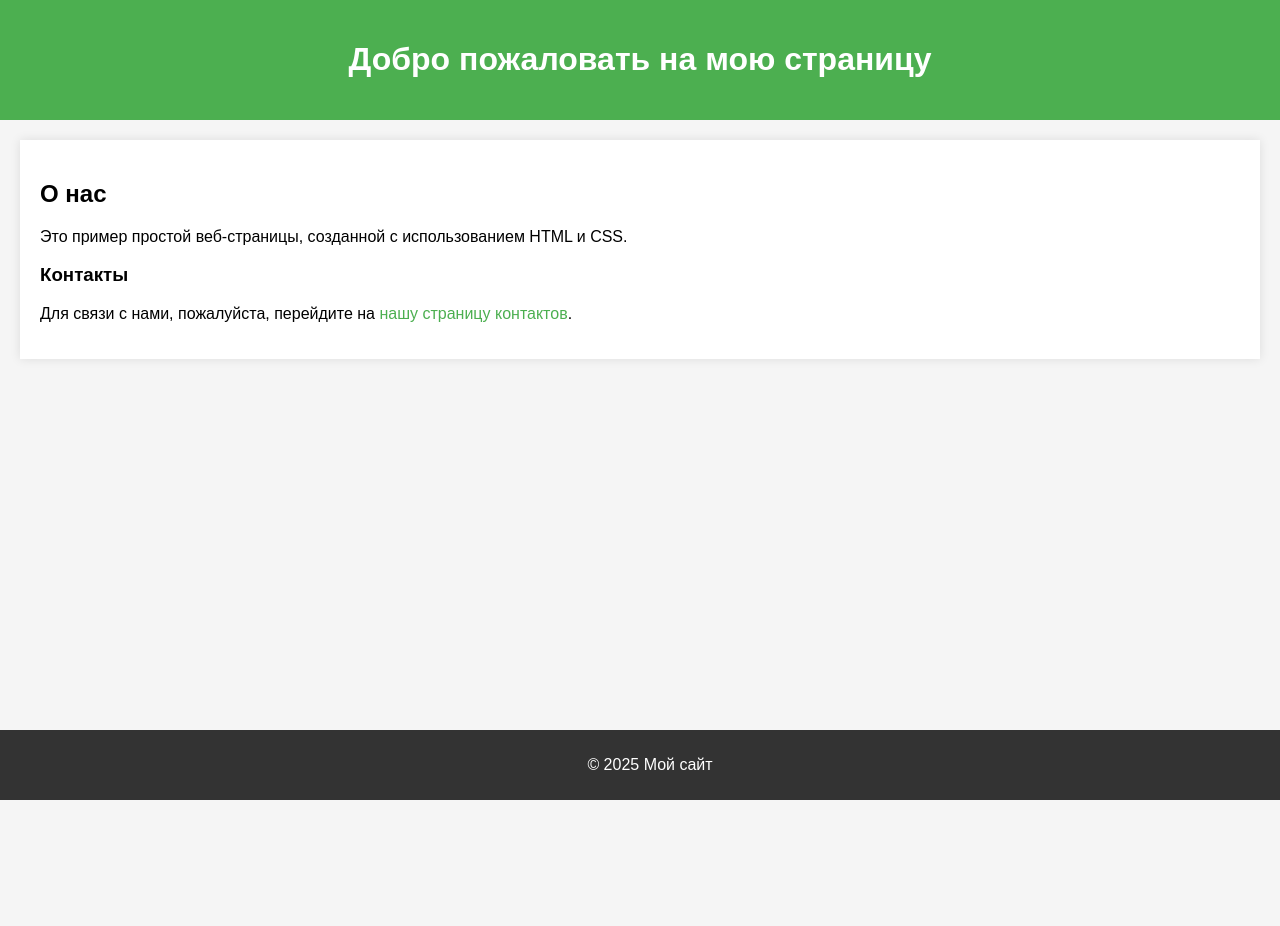
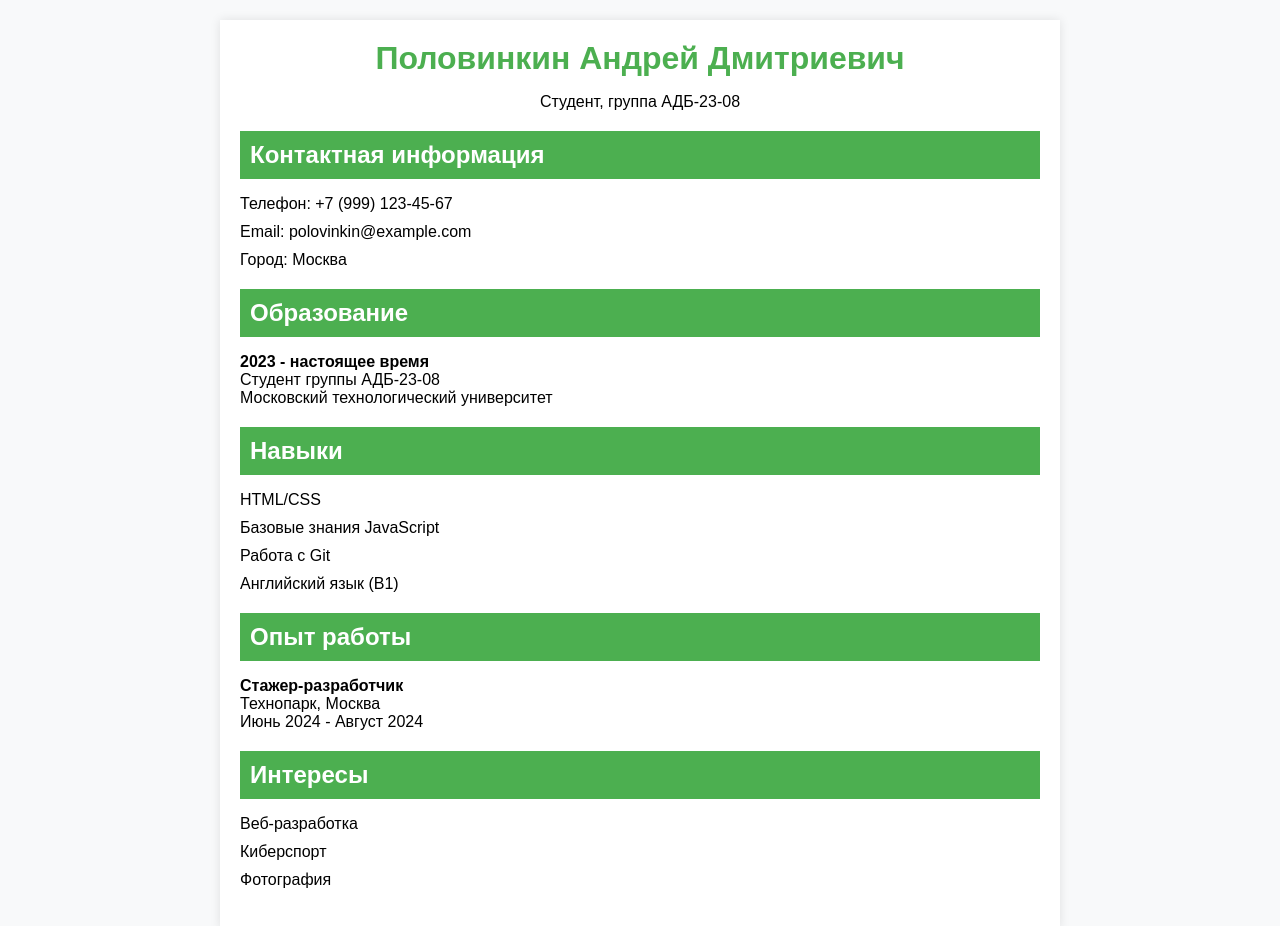
Before and after one commit to Ivanpolovinkin/Ivanpolovinkin.github.io, a plain HTML site: page index.html in a window 1280 px wide. Before the commit the page ends 800 px from the top, so only its background shows below. Drawn offline with Linux system fonts and the light colour scheme.

Commit message:
Update index.html

```diff
--- a/index.html
+++ b/index.html
@@ -3,70 +3,103 @@
 <head>
     <meta charset="UTF-8">
     <meta name="viewport" content="width=device-width, initial-scale=1.0">
-    <title>Простая веб-страница</title>
-
-    <!-- Стили CSS -->
+    <title>Резюме — Половинкин</title>
     <style>
-        /* Общие стили для всего документа */
         body {
             font-family: Arial, sans-serif;
             margin: 0;
-            padding: 0;
-            background-color: #f5f5f5;
+            padding: 20px;
+            background-color: #f8f9fa;
         }
-
-        /* Стили для заголовка */
-        header {
+        .container {
+            max-width: 800px;
+            margin: 0 auto;
+            background: white;
+            padding: 20px;
+            box-shadow: 0 0 10px rgba(0,0,0,0.1);
+        }
+        .header {
+            text-align: center;
+            margin-bottom: 20px;
+        }
+        .header h1 {
+            margin: 0;
+            color: #4CAF50;
+        }
+        .section {
+            margin-bottom: 20px;
+        }
+        .section h2 {
             background-color: #4CAF50;
             color: white;
-            padding: 20px;
-            text-align: center;
+            padding: 10px;
+            margin: 0;
         }
-
-        /* Стили для основного контента */
-        .content {
-            padding: 20px;
-            margin: 20px;
-            background-color: white;
-            box-shadow: 0 0 10px rgba(0,0,0,0.1);
+        .section ul {
+            list-style-type: none;
+            padding: 0;
         }
-
-        /* Стили для ссылок */
-        a {
-            color: #4CAF50;
-            text-decoration: none;
-        }
-
-        /* Стили для футера */
-        footer {
-            background-color: #333;
-            color: white;
-            text-align: center;
-            padding: 10px;
-            position: fixed;
-            width: 100%;
-            bottom: 0;
+        .section li {
+            margin-bottom: 10px;
         }
     </style>
 </head>
 <body>
-    <!-- Заголовок страницы -->
-    <header>
-        <h1>Добро пожаловать на мою страницу</h1>
-    </header>
+    <div class="container">
+        <div class="header">
+            <h1>Половинкин Андрей Дмитриевич</h1>
+            <p>Студент, группа АДБ-23-08</p>
+        </div>
 
-    <!-- Основной контент -->
-    <div class="content">
-        <h2>О нас</h2>
-        <p>Это пример простой веб-страницы, созданной с использованием HTML и CSS.</p>
+        <div class="section">
+            <h2>Контактная информация</h2>
+            <ul>
+                <li>Телефон: +7 (999) 123-45-67</li>
+                <li>Email: polovinkin@example.com</li>
+                <li>Город: Москва</li>
+            </ul>
+        </div>
 
-        <h3>Контакты</h3>
-        <p>Для связи с нами, пожалуйста, перейдите на <a href="#">нашу страницу контактов</a>.</p>
+        <div class="section">
+            <h2>Образование</h2>
+            <ul>
+                <li>
+                    <strong>2023 - настоящее время</strong><br>
+                    Студент группы АДБ-23-08<br>
+                    Московский технологический университет
+                </li>
+            </ul>
+        </div>
+
+        <div class="section">
+            <h2>Навыки</h2>
+            <ul>
+                <li>HTML/CSS</li>
+                <li>Базовые знания JavaScript</li>
+                <li>Работа с Git</li>
+                <li>Английский язык (B1)</li>
+            </ul>
+        </div>
+
+        <div class="section">
+            <h2>Опыт работы</h2>
+            <ul>
+                <li>
+                    <strong>Стажер-разработчик</strong><br>
+                    Технопарк, Москва<br>
+                    Июнь 2024 - Август 2024
+                </li>
+            </ul>
+        </div>
+
+        <div class="section">
+            <h2>Интересы</h2>
+            <ul>
+                <li>Веб-разработка</li>
+                <li>Киберспорт</li>
+                <li>Фотография</li>
+            </ul>
+        </div>
     </div>
-
-    <!-- Футер -->
-    <footer>
-        <p>&copy; 2025 Мой сайт</p>
-    </footer>
 </body>
 </html>
```
